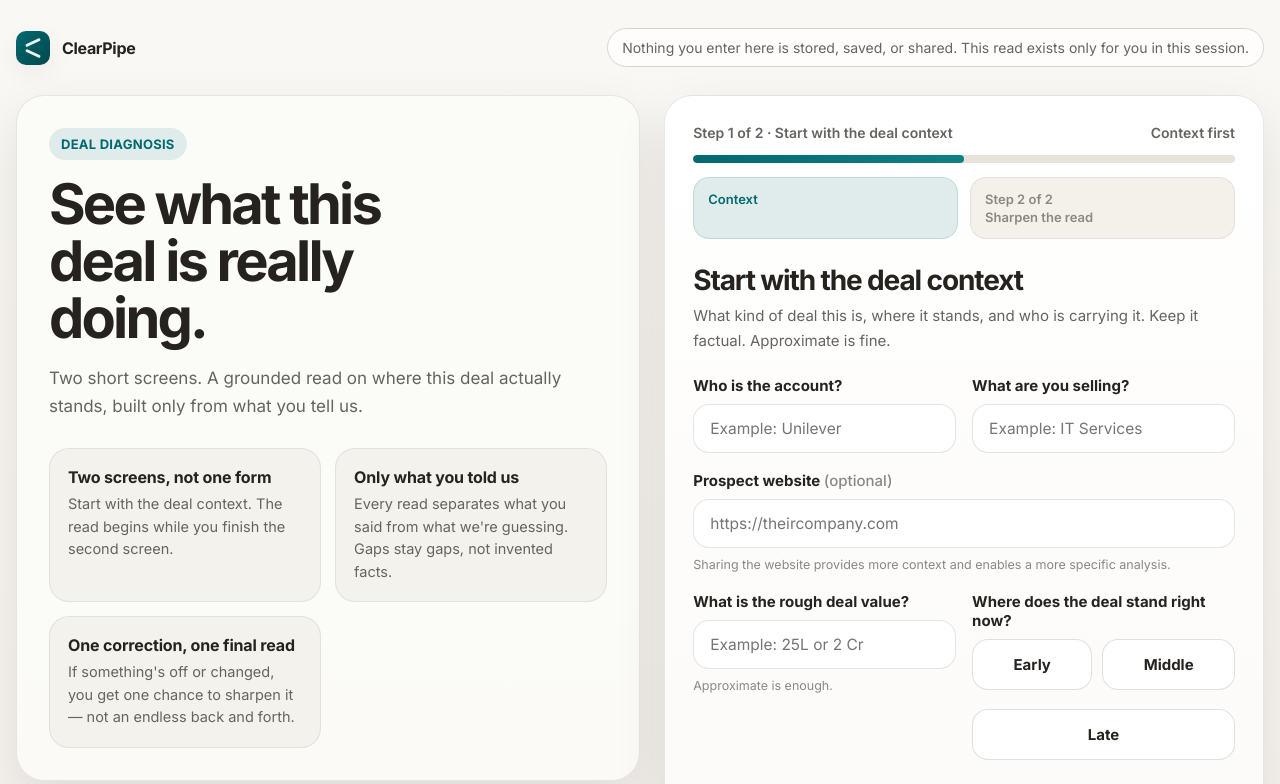
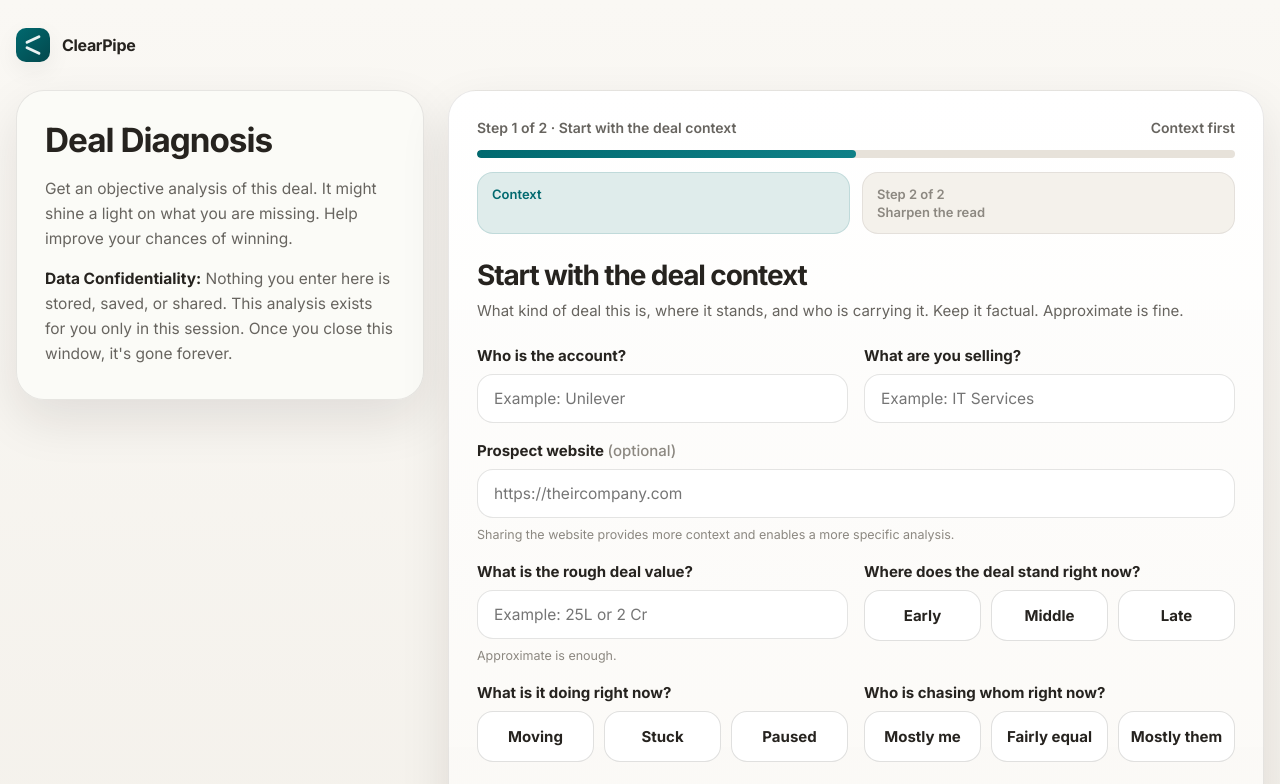
Before and after one commit to rshankaram/clearpipe-freshbuild-v1, a website: page index.html in a window 1280 px wide. Shown: the top 784 px of the page. Drawn offline with Linux system fonts and the light colour scheme.

Commit message:
Rebuild v9 LHS and RHS 2-pages with Claude

```diff
--- a/index.html
+++ b/index.html
@@ -75,8 +75,6 @@
     .topbar {
       display: flex;
       align-items: center;
-      justify-content: space-between;
-      gap: 16px;
       margin-bottom: 28px;
     }
 
@@ -121,19 +119,9 @@
       transform: rotate(25deg);
     }
 
-    .privacy-pill {
-      padding: 10px 14px;
-      border: 1px solid var(--border);
-      border-radius: 999px;
-      font-size: 14px;
-      color: var(--muted);
-      background: rgba(255,255,255,0.7);
-      backdrop-filter: blur(12px);
-    }
-
     .layout {
       display: grid;
-      grid-template-columns: 1.02fr 0.98fr;
+      grid-template-columns: 1fr 2fr;
       gap: 24px;
       align-items: start;
     }
@@ -147,65 +135,31 @@
     }
 
     .panel-main {
-      padding: 32px;
-    }
-
-    .kicker {
-      display: inline-flex;
-      align-items: center;
-      gap: 8px;
-      padding: 8px 12px;
-      border-radius: 999px;
-      background: var(--primary-soft);
-      color: var(--primary);
-      font-size: 13px;
-      font-weight: 700;
-      letter-spacing: 0.02em;
-      text-transform: uppercase;
+      padding: 32px 28px;
     }
 
     h1 {
-      margin: 16px 0 10px;
-      font-size: clamp(34px, 5vw, 56px);
-      line-height: 1.02;
-      letter-spacing: -0.05em;
-      max-width: 11ch;
+      margin: 0 0 18px;
+      font-size: clamp(26px, 2.6vw, 34px);
+      line-height: 1.08;
+      letter-spacing: -0.03em;
     }
 
-    .lede {
-      font-size: 17px;
-      line-height: 1.65;
+    .intro-step { display: none; }
+    .intro-step.active { display: block; }
+
+    .intro-step p {
+      font-size: 15.5px;
+      line-height: 1.6;
       color: var(--muted);
-      max-width: 62ch;
-      margin-bottom: 24px;
+      margin: 0 0 16px;
     }
 
-    .spec-grid {
-      display: grid;
-      grid-template-columns: 1fr;
-      gap: 14px;
-      margin-top: 28px;
-    }
+    .intro-step p:last-child { margin-bottom: 0; }
 
-    .spec-card {
-      padding: 18px;
-      border-radius: 20px;
-      background: #f4f2ec;
-      border: 1px solid rgba(38,35,31,0.08);
-    }
-
-    .spec-card strong {
-      display: block;
-      font-size: 16px;
-      margin-bottom: 6px;
-      letter-spacing: -0.01em;
-    }
-
-    .spec-card span {
-      color: var(--muted);
-      font-size: 14.5px;
-      line-height: 1.55;
-      display: block;
+    .intro-step p strong {
+      color: var(--text);
+      font-weight: 700;
     }
 
     .form-panel {
@@ -346,24 +300,25 @@
       box-shadow: 0 0 0 4px rgba(1,105,111,0.10);
     }
 
-    /* Visible choice tiles — replaces dropdowns everywhere in the form */
+    /* Visible choice tiles -- replaces dropdowns. Fixed 3-column grid so a
+       group's options always sit in a single row; long labels wrap inside
+       their own tile rather than the tile wrapping to a new row. */
     .tile-group {
-      display: flex;
-      flex-wrap: wrap;
+      display: grid;
+      grid-template-columns: repeat(3, 1fr);
       gap: 10px;
     }
 
     .tile {
       position: relative;
-      flex: 1 1 auto;
-      min-width: 96px;
+      min-width: 0;
       text-align: center;
-      padding: 15px 16px;
+      padding: 15px 10px;
       border-radius: 16px;
       border: 1.5px solid rgba(38,35,31,0.14);
       background: #fff;
       font-weight: 700;
-      font-size: 16px;
+      font-size: 15px;
       color: var(--text);
       cursor: pointer;
       transition: border-color 160ms ease, background 160ms ease, box-shadow 160ms ease, color 160ms ease;
@@ -587,23 +542,18 @@
 
     .hidden { display: none !important; }
 
-    @media (min-width: 640px) {
-      .spec-grid { grid-template-columns: 1fr 1fr; }
-    }
-
     @media (max-width: 980px) {
       .layout { grid-template-columns: 1fr; }
     }
 
     @media (max-width: 720px) {
       .shell { width: min(100vw - 20px, 100%); padding-top: 18px; }
-      .topbar { flex-direction: column; align-items: flex-start; }
       .panel-main, .form-body, .results, .processing, .progress { padding-left: 18px; padding-right: 18px; }
       .field-row-2 { grid-template-columns: 1fr; }
       .actions { flex-direction: column-reverse; align-items: stretch; }
       .button, .button-secondary { width: 100%; }
       .step-labels { grid-template-columns: 1fr; }
-      .spec-grid { grid-template-columns: 1fr; }
+      .tile-group { grid-template-columns: 1fr; }
     }
   </style>
 </head>
@@ -615,29 +565,22 @@
         <div class="brand-mark" aria-hidden="true"></div>
         <div>ClearPipe</div>
       </div>
-      <div class="privacy-pill">Nothing you enter here is stored, saved, or shared. This read exists only for you in this session.</div>
     </div>
 
     <div class="layout">
       <aside class="panel" aria-labelledby="introHeading">
         <div class="panel-main">
-          <div class="kicker">Deal diagnosis</div>
-          <h1 id="introHeading">See what this deal is really doing.</h1>
-          <p class="lede">Two short screens. A grounded read on where this deal actually stands, built only from what you tell us.</p>
+          <h1 id="introHeading">Deal Diagnosis</h1>
 
-          <div class="spec-grid">
-            <div class="spec-card">
-              <strong>Two screens, not one form</strong>
-              <span>Start with the deal context. The read begins while you finish the second screen.</span>
-            </div>
-            <div class="spec-card">
-              <strong>Only what you told us</strong>
-              <span>Every read separates what you said from what we're guessing. Gaps stay gaps, not invented facts.</span>
-            </div>
-            <div class="spec-card">
-              <strong>One correction, one final read</strong>
-              <span>If something's off or changed, you get one chance to sharpen it — not an endless back and forth.</span>
-            </div>
+          <div class="intro-step active" id="introStep1">
+            <p>Get an objective analysis of this deal. It might shine a light on what you are missing. Help improve your chances of winning.</p>
+            <p><strong>Data Confidentiality:</strong> Nothing you enter here is stored, saved, or shared. This analysis exists for you only in this session. Once you close this window, it's gone forever.</p>
+          </div>
+
+          <div class="intro-step" id="introStep2">
+            <p>Thanks for sharing that context. Looks interesting.</p>
+            <p>Please answer a few more questions. The more info you share, the better the analysis.</p>
+            <p><strong>Caution:</strong> please only enter facts and information you can corroborate. Please don't enter your judgements, inference, or assumptions.</p>
           </div>
         </div>
       </aside>
@@ -869,6 +812,8 @@
     const progressMeta = document.getElementById('progressMeta');
     const labelStep1 = document.getElementById('labelStep1');
     const labelStep2 = document.getElementById('labelStep2');
+    const introStep1 = document.getElementById('introStep1');
+    const introStep2 = document.getElementById('introStep2');
     const statusMessage = document.getElementById('statusMessage');
     const confidenceChip = document.getElementById('confidenceChip');
 
@@ -887,6 +832,8 @@
       step2.classList.toggle('active', !isStep1);
       labelStep1.classList.toggle('active', isStep1);
       labelStep2.classList.toggle('active', !isStep1);
+      introStep1.classList.toggle('active', isStep1);
+      introStep2.classList.toggle('active', !isStep1);
       progressFill.style.width = isStep1 ? '50%' : '100%';
       progressTitle.textContent = isStep1 ? 'Step 1 of 2 · Start with the deal context' : 'Step 2 of 2 · Sharpen the read';
       progressMeta.textContent = isStep1 ? 'Context first' : 'Evidence next';
@@ -1084,7 +1031,6 @@
       setStep(1);
       processing.classList.remove('active');
       results.classList.remove('active');
-      watchSection.classList.add('hidden');
       statusMessage.textContent = '';
       document.getElementById('calibrationSection').classList.remove('hidden');
       document.getElementById('calibrationText').value = '';
```
Also changed, not shown: api/analyze.js (+27 -2 lines).
